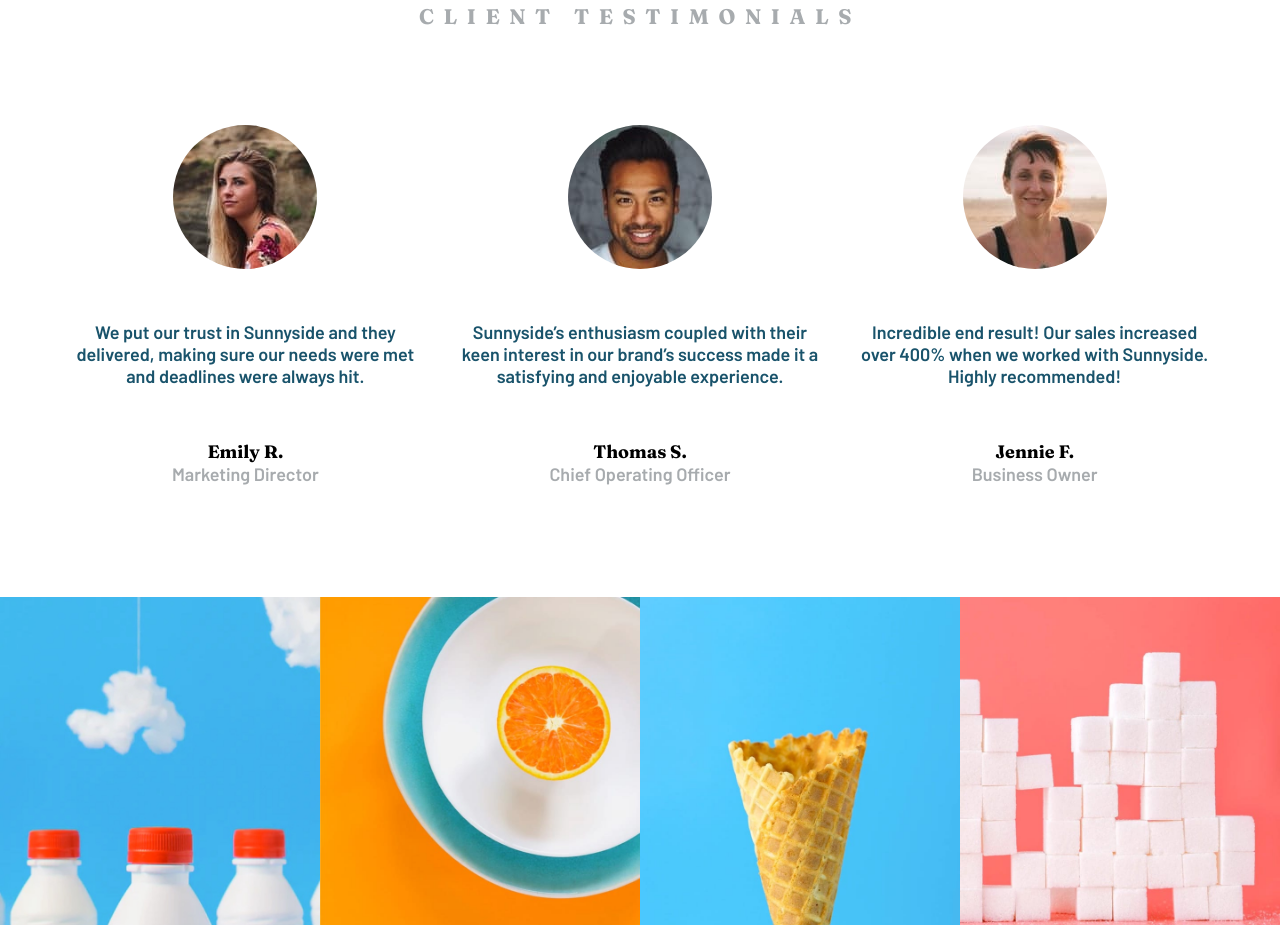
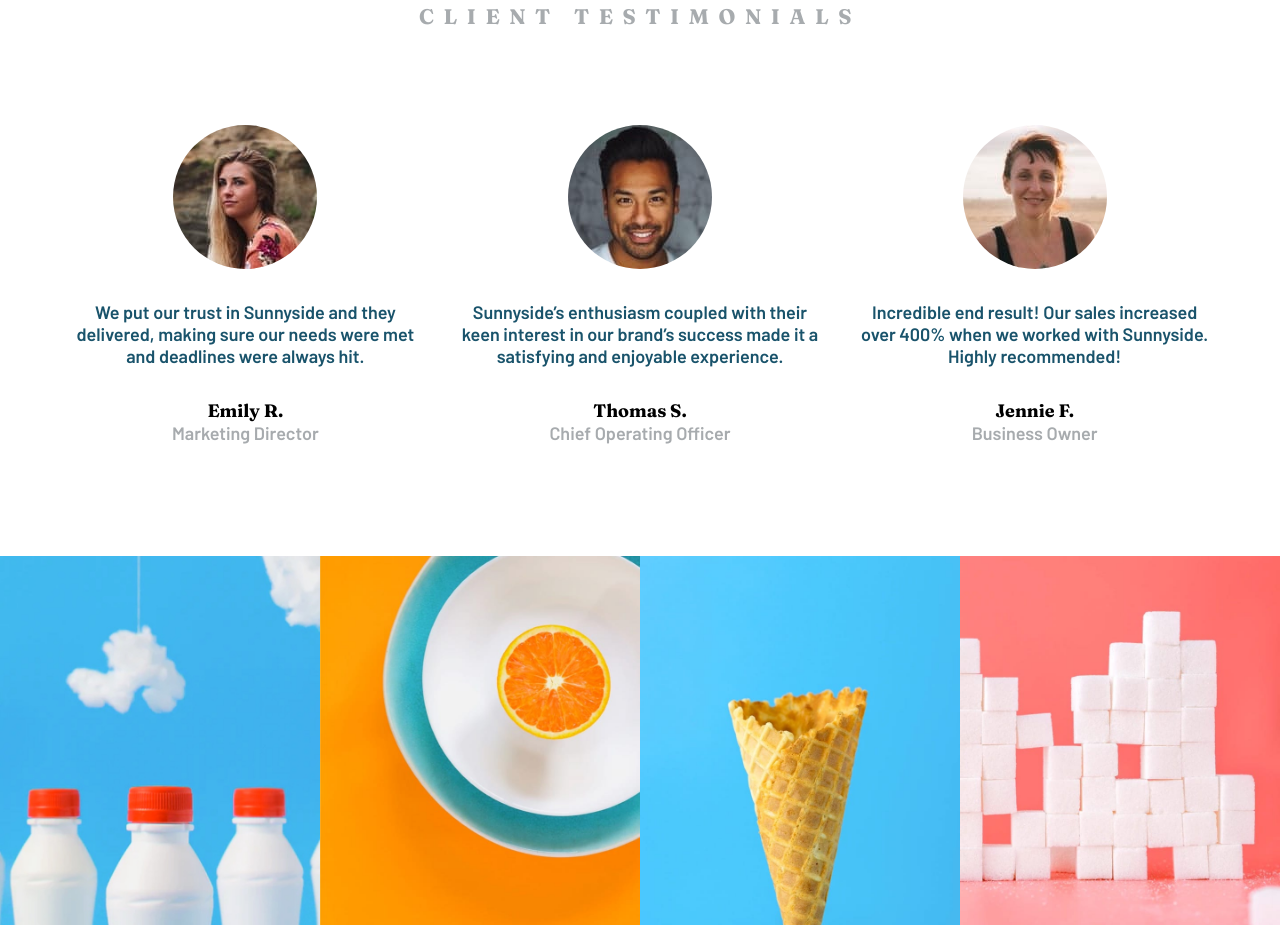
Before and after one commit to Islandstone89/sunnyside-landing-page, a plain HTML site: page index.html in a window 1280 px wide. Shown: the part 2636-3561 px from the top of the page. Drawn offline with Linux system fonts and the light colour scheme.

Commit message:
Revised solution
Fixed grid issue, the problem was simply that I had a space between repeat and ().

```diff
--- a/style.css
+++ b/style.css
@@ -136,7 +136,7 @@ a {
 
 .services {
     display: grid;
-    grid-template-columns: 1fr 1fr;
+    grid-template-columns: repeat(2, 1fr);
     line-height: 1.5;
 }
 
@@ -219,7 +219,7 @@ a {
     display: grid;
     grid-gap: 2rem;
     grid-template-columns: repeat(3, 1fr);
-    grid-template-rows: 360px;
+    grid-template-rows: auto;
 }
 
 .testimonials__header {
@@ -231,6 +231,7 @@ a {
 
 .testimonial {
     display: grid;
+    gap: 2rem;
     align-content: space-between;
 }
 
```
